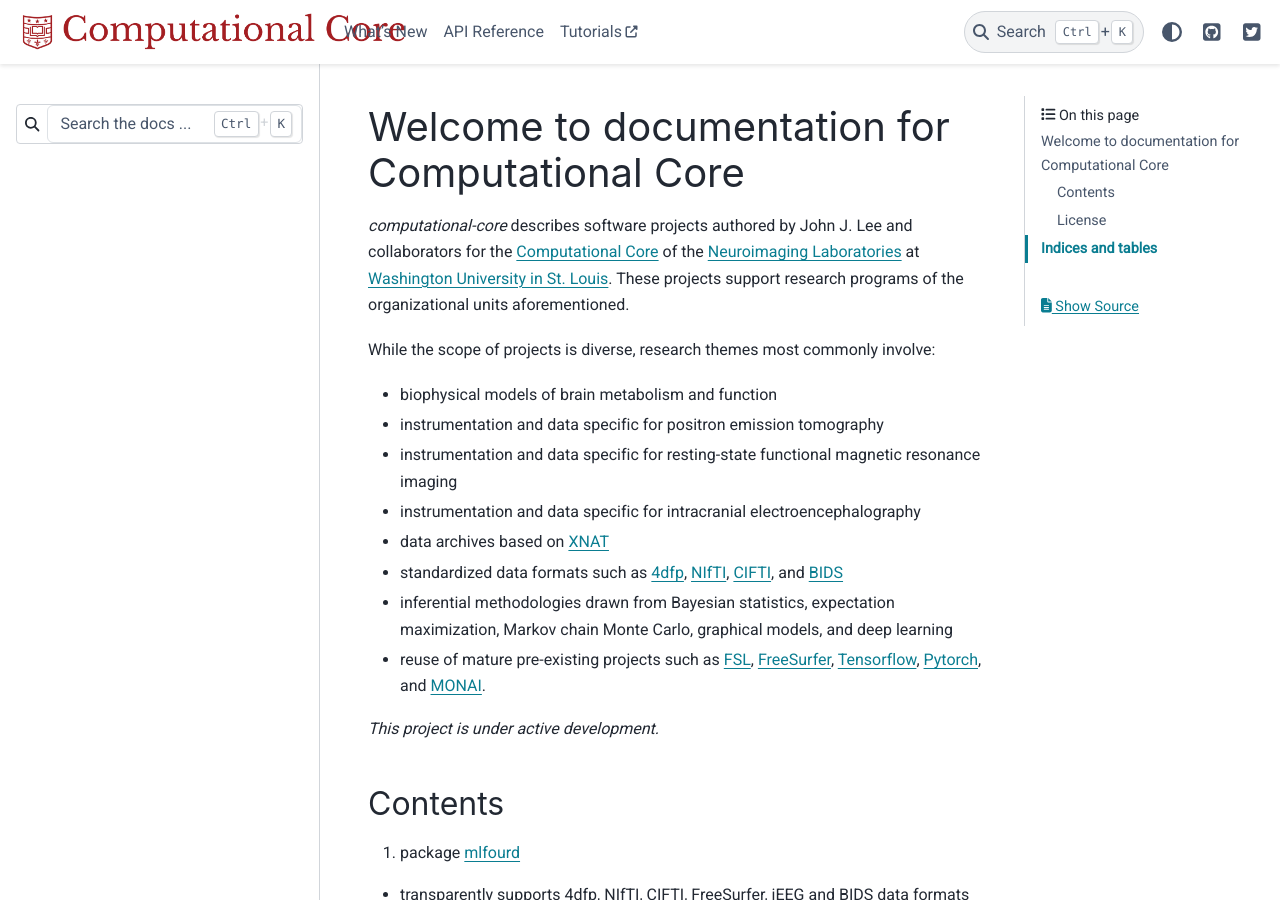
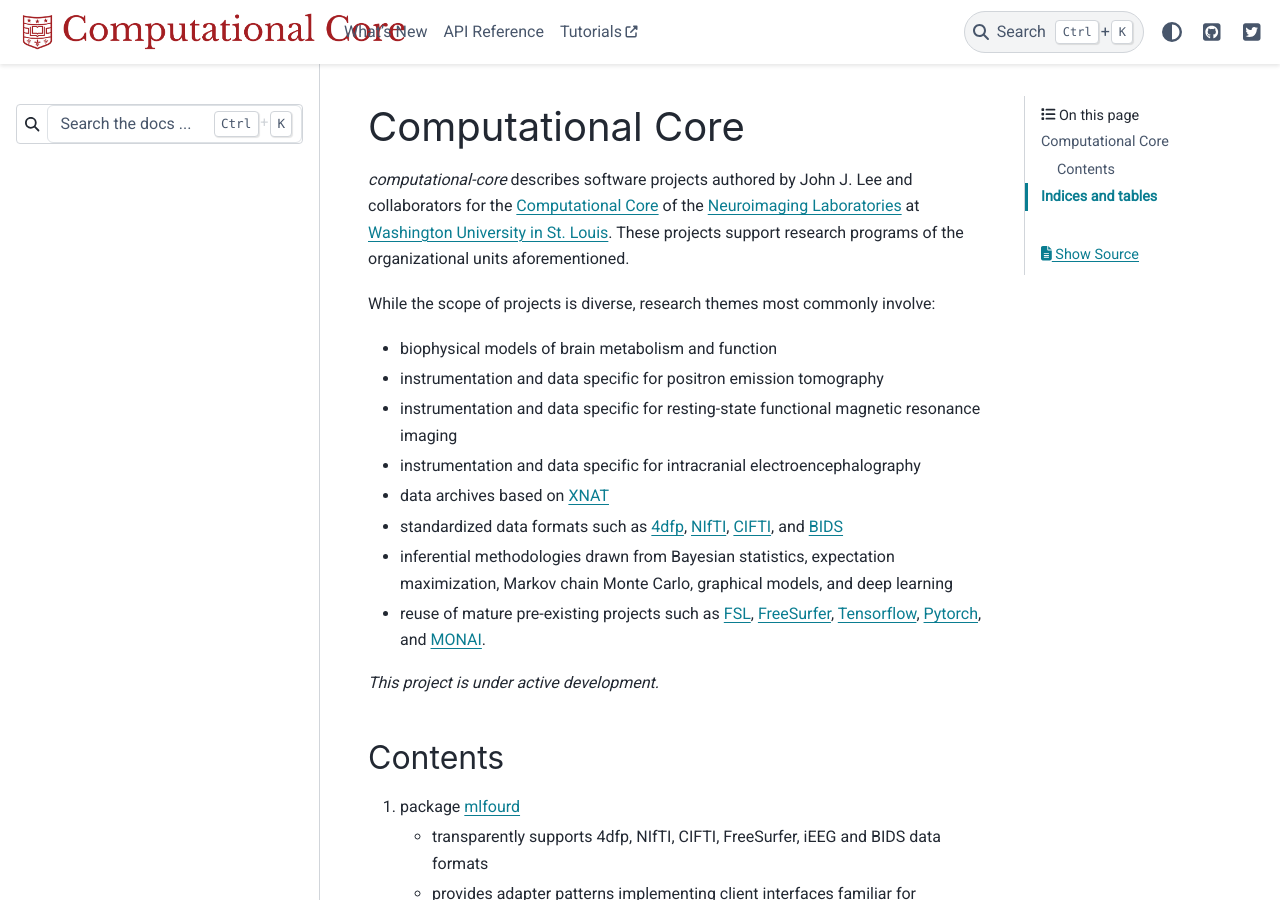
Before and after one commit to jjleewustledu/computational-core, a Sphinx documentation site: the page built from docs/source/index.rst, in a window 1280 px wide and 900 px high. Built offline with Sphinx 7.4.7 and the PyData theme 0.15.4, drawn with Linux system fonts in a browser that asks for light colours; some web fonts are replaced; pages that are not in the unit, such as notebooks, are missing from menus; some of the changed lines change nothing that is shown; some of the changed text lies outside the part shown.

Commit message:
Update index.rst

```diff
--- a/docs/source/index.rst
+++ b/docs/source/index.rst
@@ -1,10 +1,10 @@
 :github_url: https://github.com/jjleewustledu/computational-core
 
-.. computational-core documentation  main file
+.. computational-core documentation main file
 
-Welcome to documentation for Computational Core
-===============================================
 
+Computational Core
+==================
 
 *computational-core* describes software projects authored by John J. Lee and collaborators for the `Computational Core <https://sites.wustl.edu/nillabs/nil-core-services/>`_ of the `Neuroimaging Laboratories <https://sites.wustl.edu/nillabs/>`_ at `Washington University in St. Louis <https://wustl.edu/>`_.  These projects support research programs of the organizational units aforementioned.
 
@@ -27,60 +27,55 @@
 
 1. package `mlfourd <https://mlfourd.readthedocs.io/en/latest/>`_
 
-- transparently supports 4dfp, NIfTI, CIFTI, FreeSurfer, iEEG and BIDS data formats
-- provides adapter patterns implementing client interfaces familiar for neuroscience tasks
-- uses state patterns instantiating lightweight objects optimized for categories of data and behavior
+   - transparently supports 4dfp, NIfTI, CIFTI, FreeSurfer, iEEG and BIDS data formats
+   - provides adapter patterns implementing client interfaces familiar for neuroscience tasks
+   - uses state patterns instantiating lightweight objects optimized for categories of data and behavior
 
 2. package `mlraichle <https://mlraichle.readthedocs.io/en/latest/>`_
 
-- provides biophysical models for oxygen and glucose metabolism
-- provides image-derived input functions
-- supports instrumentation related to the Siemens Biograph mMR
+   - provides biophysical models for oxygen and glucose metabolism
+   - provides image-derived input functions
+   - supports instrumentation related to the Siemens Biograph mMR
 
 3. package `mlvg <https://mlvg.readthedocs.io/en/latest/>`_
 
-- supports instrumentation related to the Siemens Biograph Vision
+   - supports instrumentation related to the Siemens Biograph Vision
 
 4. package `mlarbelaez <https://mlarbelaez.readthedocs.io/en/latest/>`_
 
-- supports instrumentation related to the Siemens ECAT EXACT HR+
+   - supports instrumentation related to the Siemens ECAT EXACT HR+
 
 5. project `cc-graph-nets <https://cc-graph-nets.readthedocs.io/en/latest/>`_
 
-- implements Deep Minds' Graph Nets library for neuroimaging
+   - implements Deep Minds' Graph Nets library for neuroimaging
 
-5. project `cc-trax <https://cc-trax.readthedocs.io/en/latest/>`_
+6. project `cc-trax <https://cc-trax.readthedocs.io/en/latest/>`_
 
-- implements Google Brain's Trax and transformers for neuroimaging
+   - implements Google Brain's Trax and transformers for neuroimaging
 
-6. project `cc-vision-transformer <https://cc-vision-transformer.readthedocs.io/en/latest/>`_
+7. project `cc-vision-transformer <https://cc-vision-transformer.readthedocs.io/en/latest/>`_
 
-- implements vision transformers and MLP-mixer architectures for neuroimaging
+   - implements vision transformers and MLP-mixer architectures for neuroimaging
 
 
 .. toctree::
+   :maxdepth: 1
    :caption: Feature highlights
-   :maxdepth: 1
 
    whatsnew
    highlights.md
 
 .. toctree::
+   :maxdepth: 1
    :caption: API Reference
-   :maxdepth: 1
 
    api
 
 .. toctree::
+  :maxdepth: 1
   :caption: Installation
-  :maxdepth: 1
 
   installation
-
-License
--------
-
-computational-core is licensed under the Apache 2.0 License.
 
 
 Indices and tables
```
